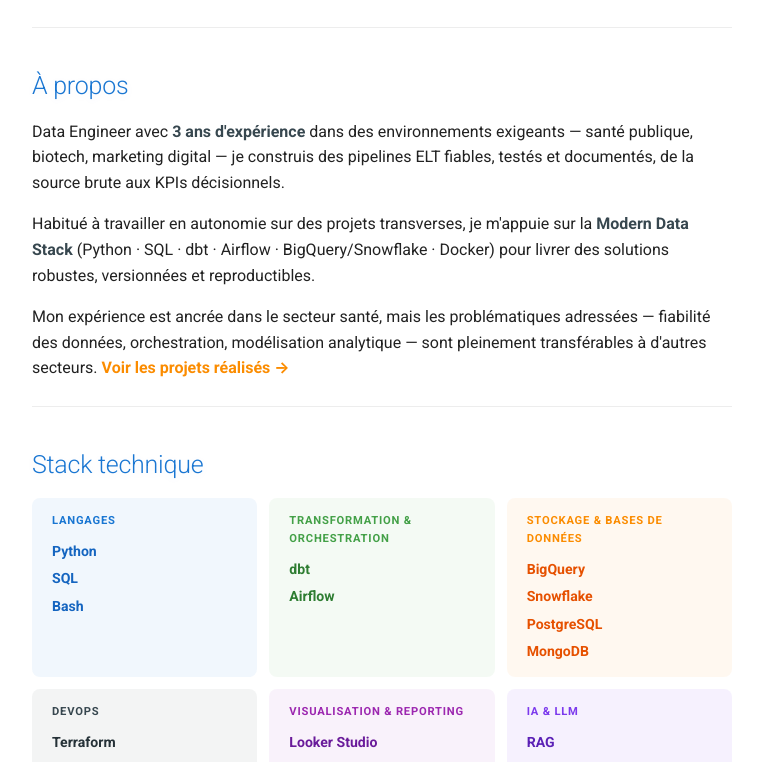
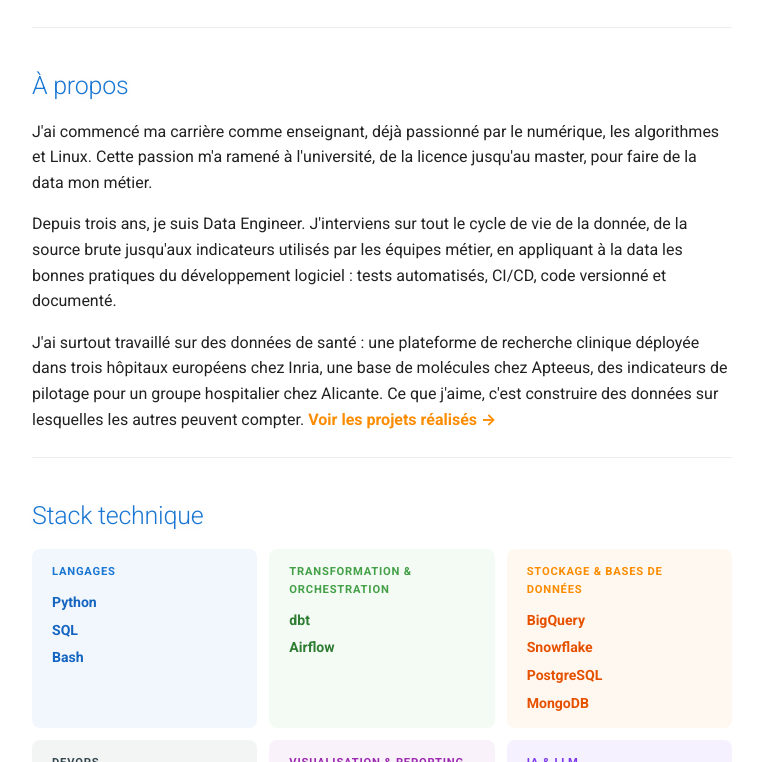
Before and after one commit to y-ikli/portfolio, an MkDocs documentation site: the page built from docs/index.md, in a window 1280 px wide and 900 px high, scrolled down 294 px, cut to the strip 138-900 px from the top of the window. Shown: the whole strip, without its empty margins (258-1021 px from the left). Built offline with MkDocs 1.6.1 and Material for MkDocs 9.7.7, drawn with Linux system fonts in a browser that asks for light colours.

Commit message:
update home page

```diff
--- a/docs/index.md
+++ b/docs/index.md
@@ -24,11 +24,11 @@
 
 ## À propos
 
-Data Engineer avec **3 ans d'expérience** dans des environnements exigeants — santé publique, biotech, marketing digital — je construis des pipelines ELT fiables, testés et documentés, de la source brute aux KPIs décisionnels.
+J'ai commencé ma carrière comme enseignant, déjà passionné par le numérique, les algorithmes et Linux. Cette passion m'a ramené à l'université, de la licence jusqu'au master, pour faire de la data mon métier.
 
-Habitué à travailler en autonomie sur des projets transverses, je m'appuie sur la **Modern Data Stack** (Python · SQL · dbt · Airflow · BigQuery/Snowflake · Docker) pour livrer des solutions robustes, versionnées et reproductibles.
+Depuis trois ans, je suis Data Engineer. J'interviens sur tout le cycle de vie de la donnée, de la source brute jusqu'aux indicateurs utilisés par les équipes métier, en appliquant à la data les bonnes pratiques du développement logiciel : tests automatisés, CI/CD, code versionné et documenté.
 
-Mon expérience est ancrée dans le secteur santé, mais les problématiques adressées — fiabilité des données, orchestration, modélisation analytique — sont pleinement transférables à d'autres secteurs. **[Voir les projets réalisés →](./projets/index.md)**
+J'ai surtout travaillé sur des données de santé : une plateforme de recherche clinique déployée dans trois hôpitaux européens chez Inria, une base de molécules chez Apteeus, des indicateurs de pilotage pour un groupe hospitalier chez Alicante. Ce que j'aime, c'est construire des données sur lesquelles les autres peuvent compter. **[Voir les projets réalisés →](./projets/index.md)**
 
 ---
 
```
